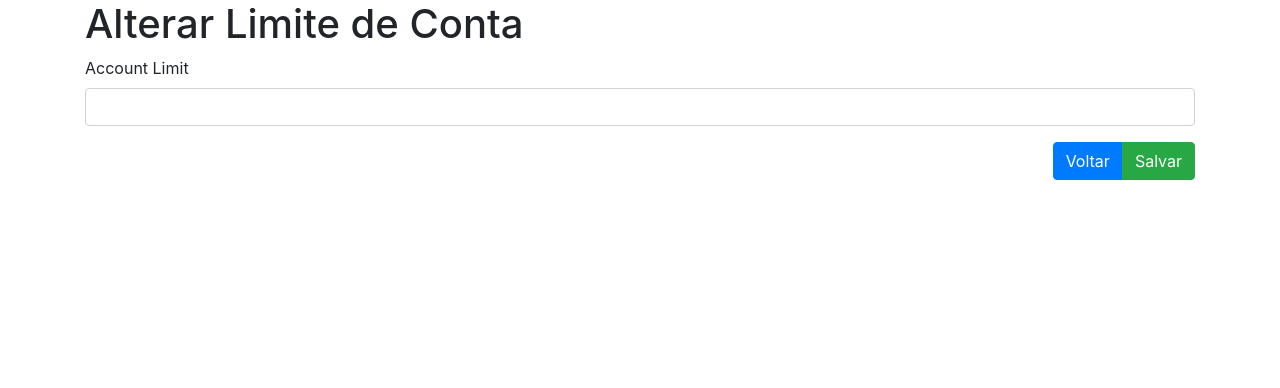
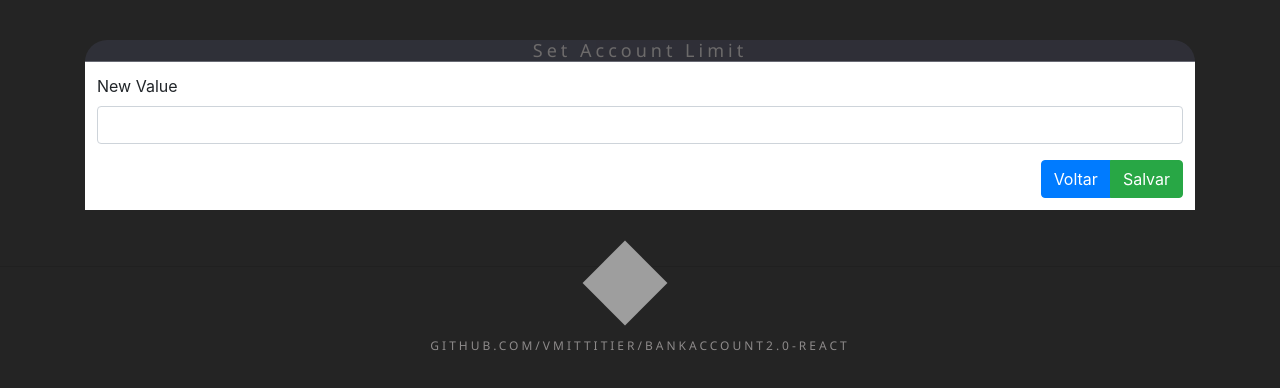
Before and after one commit to vmittitier/bankaccount2.0-React, a React (Create React App) app: page /account/edit/1 in a window 1280 px wide. Shown: the top 388 px of the page. Built offline with nearby package versions, Linux system fonts and the light colour scheme; no server answers; grey boxes are pictures that could not be loaded.

Commit message:
bootstrap upd

```diff
--- a/public/index.html
+++ b/public/index.html
@@ -9,10 +9,15 @@
       name="description"
       content="Web site created using create-react-app"
     />
-    <title>React App</title>
+    <title>React Bank App</title>
   </head>
-  <body>
+  <body class="body">
     <noscript>You need to enable JavaScript to run this app.</noscript>
-    <div id="root"></div>
+    <div id="root"></div><br /><hr />
+    <div class=" col-md-12 text-center">
+        <img class="img-fmt img-responsive" src="inv.png" alt="Invillia" />
+      </div><br />
+    <p class="lt-grey">github.com/vmittitier/bankaccount2.0-React</p><br/>
+
   </body>
 </html>
--- a/src/App.js
+++ b/src/App.js
@@ -26,6 +26,8 @@ import Deposit from './pages/bankAccounts/Deposit';
                 <Route path="*" component={NotFound}/>
             </Switch>
         </BrowserRouter>
+
  </div>
 
+
 export default App;
--- a/src/components/App.css
+++ b/src/components/App.css
@@ -1,3 +1,54 @@
+.body{
+margin: 40px 0;
+background-color: rgb(36, 36, 36);
+}
+
 .page-title {
-    margin: 50px 0;
+    margin: 0px 0;
+    border-top-right-radius: 50px;
+    border-top-left-radius: 50px;
+    color: #8d8a8a;
+    font-family: 'Segoe UI';
+    font-size: 18px;
+    letter-spacing: 4px;
+    float: right!important;
+    width: 100%;
+    text-align: center;
+    transition: background-color 0.2s ease;
+    background-color: rgb(53, 54, 65);
+    animation: blink 1s linear infinite;
 }
+
+.td-btm{
+
+    border-bottom-right-radius: 50px;
+    border-bottom-left-radius: 50px;
+    background-color: rgb(22, 33, 155);
+}
+
+.img-fmt {
+    width: 60px;
+    height: 60px;
+    margin:-30px 0 0 -30px;
+    -webkit-animation:spin 8s linear infinite;
+    -moz-animation:spin 8slinear infinite;
+    animation:spin 8s linear infinite;
+}
+@-moz-keyframes spin { 100% { -moz-transform: rotate(360deg); } }
+@-webkit-keyframes spin { 100% { -webkit-transform: rotate(360deg); } }
+@keyframes spin { 100% { -webkit-transform: rotate(360deg); transform:rotate(360deg); } }
+
+.lt-grey{
+    color: #8d8a8a;
+    text-align: center;
+    text-transform: uppercase;
+    font-family: 'Segoe UI';
+    font-size: 12px;
+    letter-spacing: 3px;
+}
+
+@keyframes blink{
+    0%{opacity: 0.7;}
+    50%{opacity: 1;}
+    100%{opacity: 0.7;}
+    }
--- a/src/pages/bankAccounts/EditAccount.js
+++ b/src/pages/bankAccounts/EditAccount.js
@@ -61,12 +61,19 @@ class EditAccount extends Component {
         const { account, errors } = this.state;
 
         return <div>
-            <h1 className="page-accNumber">Alterar Limite de Conta</h1>
+            <h1 className="page-title">Set Account Limit</h1>
+            <table className="table bg-white">
+                <thead className="text-center">
+                    <tr>
 
+                    </tr>
+                </thead>
+                <tbody className="">
+                    <tr><td>
                         <form onSubmit={this.handleSubmit}>
 
                             <Field name="accLimit"
-                    label="Account Limit"
+                                label="New Value"
                                 value={account.accLimit}
                                 errors={errors["accLimit"]}
                                 onChange={this.handleChange} />
@@ -75,7 +82,11 @@ class EditAccount extends Component {
                                 <Link to="/" className="btn btn-primary">Voltar</Link>
                                 <button type="submit" className="btn btn-success">Salvar</button>
                             </div>
+
                         </form>
+                    </td></tr>
+                </tbody>
+            </table>
         </div>
     }
 }
--- a/src/pages/bankAccounts/ListAccount.js
+++ b/src/pages/bankAccounts/ListAccount.js
@@ -1,6 +1,8 @@
 import React, { Component } from "react";
 import { Link } from 'react-router-dom';
 import httpClient from "../../utils/httpClient";
+
+// import Logo from '../../components/inv.png';
 
 class ListAccount extends Component {
     state = {
@@ -27,45 +29,54 @@ class ListAccount extends Component {
 
     render() {
         return <div>
-            <h1 className="page-title">Account Dashboard</h1>
+            {/* <div>
+            <img src={Logo} className="img-fmt" alt="Invillia"/>
+            </div> */}
 
-            <table className="table">
-                <thead>
+            <h1 className="page-title ">BANK ACCOUNT DASHBOARD</h1>
+
+            <table className="table table-borderless table-dark table-striped ">
+                <thead className="text-center text-muted">
                     <tr>
-                        <th>ID</th>
-                        <th>Balance</th>
-                        <th>Account Limit</th>
+                        <th className="">ID</th>
+                        <th className="">Balance</th>
+                        <th className="">Account Limit</th>
                     </tr>
                 </thead>
-                <tbody>
-                    {this.state.account.map(account => <tr key={account.accNumber}>
-                        <td>{account.accNumber}</td>
-                        <td>{account.balance}</td>
-                        <td>{account.accLimit}</td>
+                <tbody className="">
+                    {this.state.account.map(account => <tr key={account.accNumber} className="text-white">
+                        <td className="text-center">{account.accNumber}</td>
+                        <td className="text-center">{account.balance}</td>
+                        <td className="text-center">{account.accLimit}</td>
                         <td>
-                        <Link to={`/account/deposit/${account.accNumber}`} className="btn btn-sm btn-primary">
+                        <Link to={`/account/deposit/${account.accNumber}`} className="btn badge btn-outline-success">
                                 Deposit
                         </Link>&nbsp;
-                        <Link to={`/account/withdraw/${account.accNumber}`} className="btn btn-sm btn-primary">
+                        <Link to={`/account/withdraw/${account.accNumber}`} className="btn badge btn-outline-warning">
                                 Withdraw
                         </Link>&nbsp;
-                        <Link to={`/account/edit/${account.accNumber}`} className="btn btn-sm btn-secondary">
+                        <Link to={`/account/edit/${account.accNumber}`} className="btn badge btn-outline-primary">
                                 Set Limit
                         </Link>&nbsp;
-                        <button className="btn btn-sm btn-danger" onClick={() => this.handleRemove(account.accNumber)}>
+                        <button className="badge badge-pill badge-dark btn-outline-danger" onClick={() => this.handleRemove(account.accNumber)}>
                                 Remove
                         </button>&nbsp;
 
                         </td>
                     </tr>)}
+
                 </tbody>
             </table>
 
             <div className="float-right">
-                <Link to="/account/new" className="btn btn-primary">New Account</Link>
+                <Link to="/account/new" className="badge badge-pill badge-dark ">New Account</Link>
             </div>
-        </div>;
+
+
+        </div>
+
     }
+
 }
 
 export default ListAccount;
--- a/src/utils/httpClient.js
+++ b/src/utils/httpClient.js
@@ -2,4 +2,5 @@ import axios from "axios";
 
 export default axios.create({
     baseURL: "https://std-crud-bankaccount-app.herokuapp.com"
+    // baseURL: "htpp://localhost:8080"
 });
```
Also changed, not shown: public/inv.png (added), src/pages/bankAccounts/inv_logo.png (added). Lines whose indentation alone changed are shown as unchanged.
